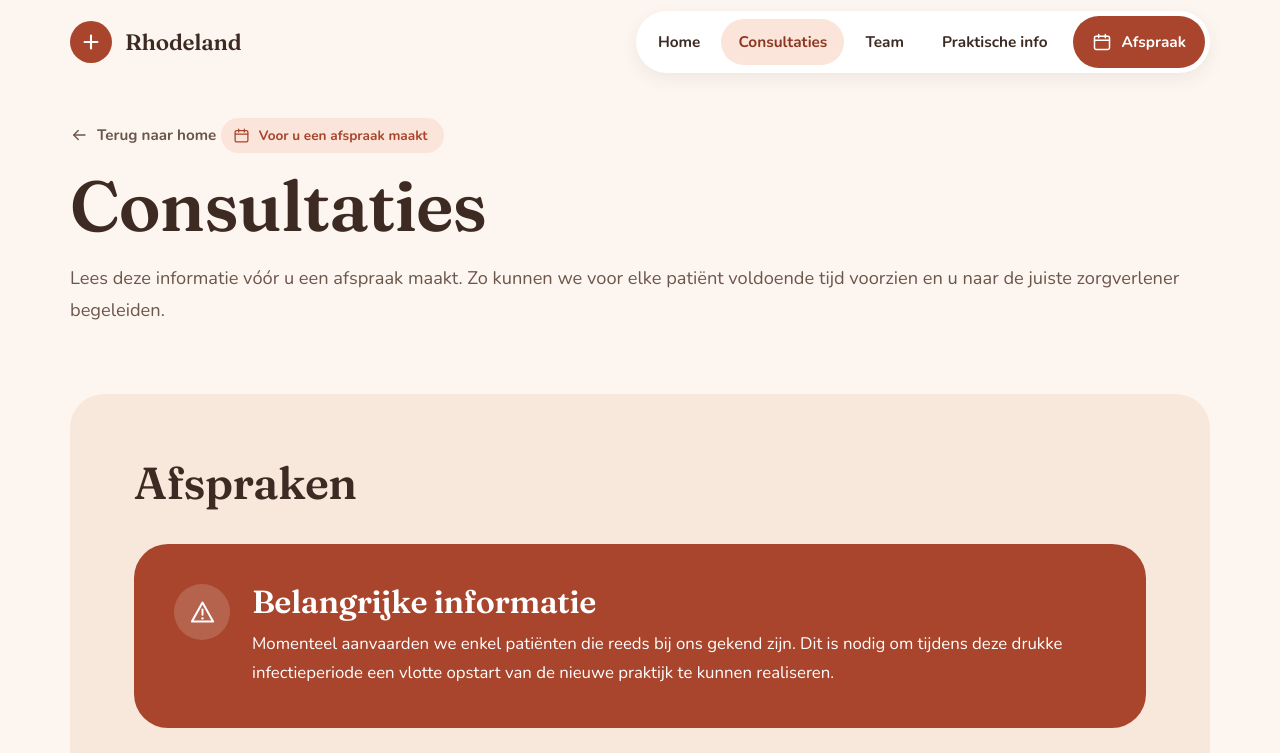
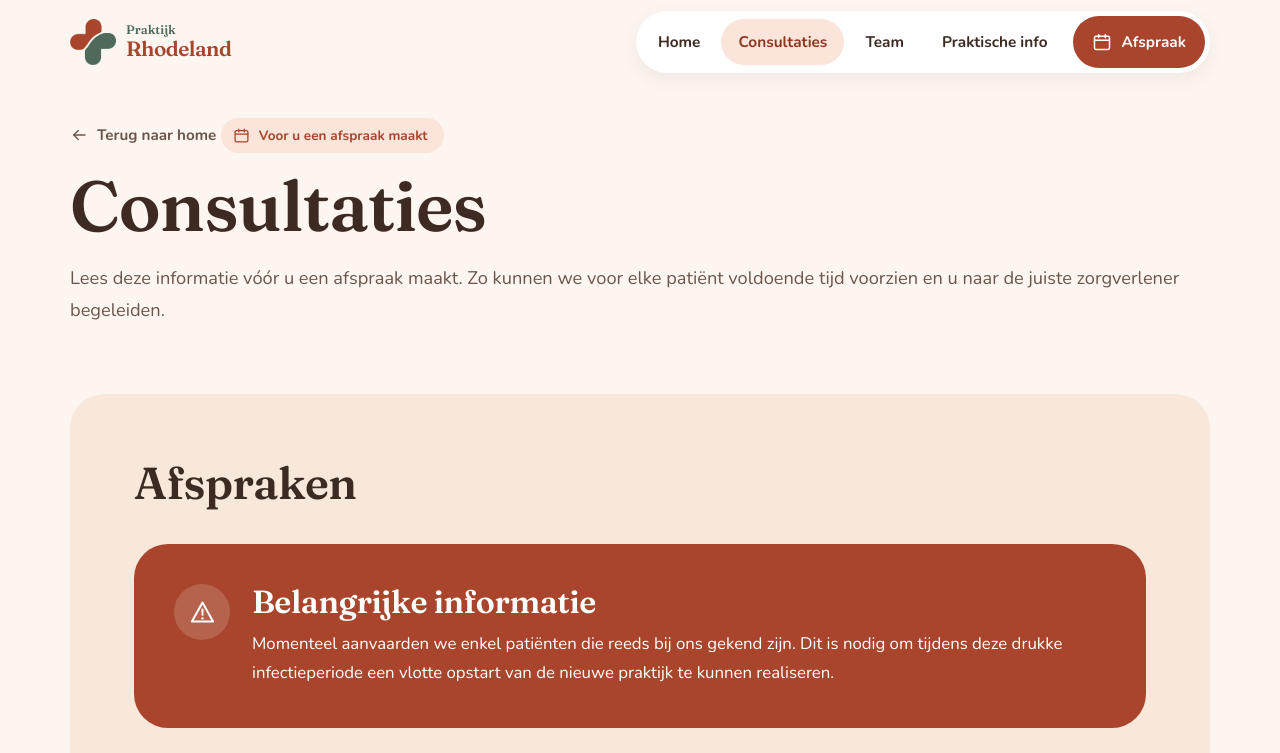
Before and after one commit to praktijkrhodeland/praktijkrhodeland_be, a plain HTML site: page docs/consultaties.html in a window 1280 px wide. Shown: the top 753 px of the page. Drawn offline with nearby package versions, Linux system fonts and the light colour scheme.

Commit message:
Publish updated Rhodeland logo
Co-authored-by: Copilot <223556219+Copilot@users.noreply.github.com>

```diff
--- a/docs/consultaties.html
+++ b/docs/consultaties.html
@@ -21,10 +21,9 @@
     <header class="masthead">
         <div class="wrap">
             <a class="brand" href="index.html">
-                <span class="brand-mark" aria-hidden="true"><svg class="icon" viewBox="0 0 24 24" aria-hidden="true"
-                        focusable="false">
-                        <path d="M12 5v14M5 12h14" />
-                    </svg></span> Rhodeland
+                <img class="brand-mark" src="images/rhodeland-logo-mark.png" alt="" aria-hidden="true">
+                <span class="brand-name"><span class="brand-practice">Praktijk</span><span
+                        class="brand-location">Rhodeland</span></span>
             </a>
             <button class="menu-toggle" type="button" aria-expanded="false" aria-controls="main-menu"><svg class="icon"
                     viewBox="0 0 24 24" aria-hidden="true" focusable="false">
@@ -194,11 +193,10 @@
         <div class="wrap">
             <div class="footer-grid">
                 <div>
-                    <p class="brand"><span class="brand-mark" aria-hidden="true"><svg class="icon" viewBox="0 0 24 24"
-                                aria-hidden="true" focusable="false">
-                                <path d="M12 5v14M5 12h14" />
-                            </svg></span>
-                        Rhodeland</p>
+                    <p class="brand"><img class="brand-mark" src="images/rhodeland-logo-mark.png" alt=""
+                            aria-hidden="true"><span class="brand-name"><span
+                                class="brand-practice">Praktijk</span><span
+                                class="brand-location">Rhodeland</span></span></p>
                     <p>Nieuwe huisartsenpraktijk in Merelbeke-Melle. Kwalitatieve, toegankelijke
                         en warme zorg.</p>
                 </div>
--- a/docs/style.css
+++ b/docs/style.css
@@ -182,31 +182,36 @@ img {
 .brand {
     display: inline-flex;
     align-items: center;
-    gap: 13px;
+    gap: 10px;
     margin-right: auto;
-    color: var(--brown);
+    color: var(--clay);
     font-family: var(--display);
-    font-size: 1.4rem;
     font-weight: 600;
-    letter-spacing: -.01em;
     text-decoration: none;
 }
 
 .brand-mark {
-    display: grid;
     flex: 0 0 auto;
-    width: 42px;
-    height: 42px;
-    place-items: center;
-    border-radius: 50%;
-    background: var(--clay);
-    color: var(--white);
+    width: 46px;
+    height: 46px;
 }
 
-.brand-mark .icon {
-    width: 22px;
-    height: 22px;
-    stroke-width: 2.3;
+.brand-name {
+    display: flex;
+    flex-direction: column;
+    gap: 2px;
+    line-height: 1;
+}
+
+.brand-practice {
+    color: var(--sage);
+    font-size: .78rem;
+}
+
+.brand-location {
+    color: var(--clay);
+    font-size: 1.3rem;
+    letter-spacing: -.025em;
 }
 
 .nav {
```
Also changed, not shown: docs/index.html (+7 -9 lines), docs/praktijkverpleegkundige.html (+7 -9 lines), docs/praktisch.html (+7 -9 lines), docs/team.html (+7 -9 lines), docs/images/rhodeland-logo-mark.png (added).
